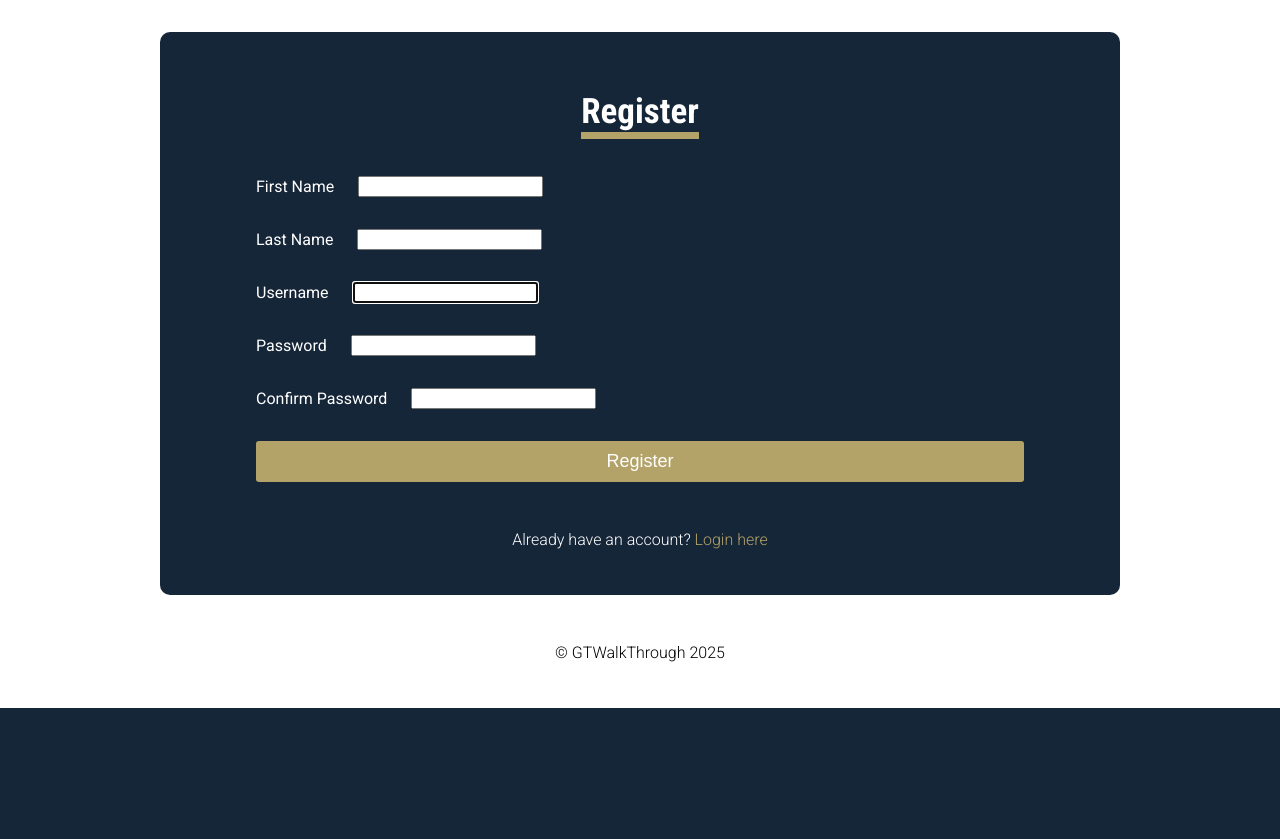
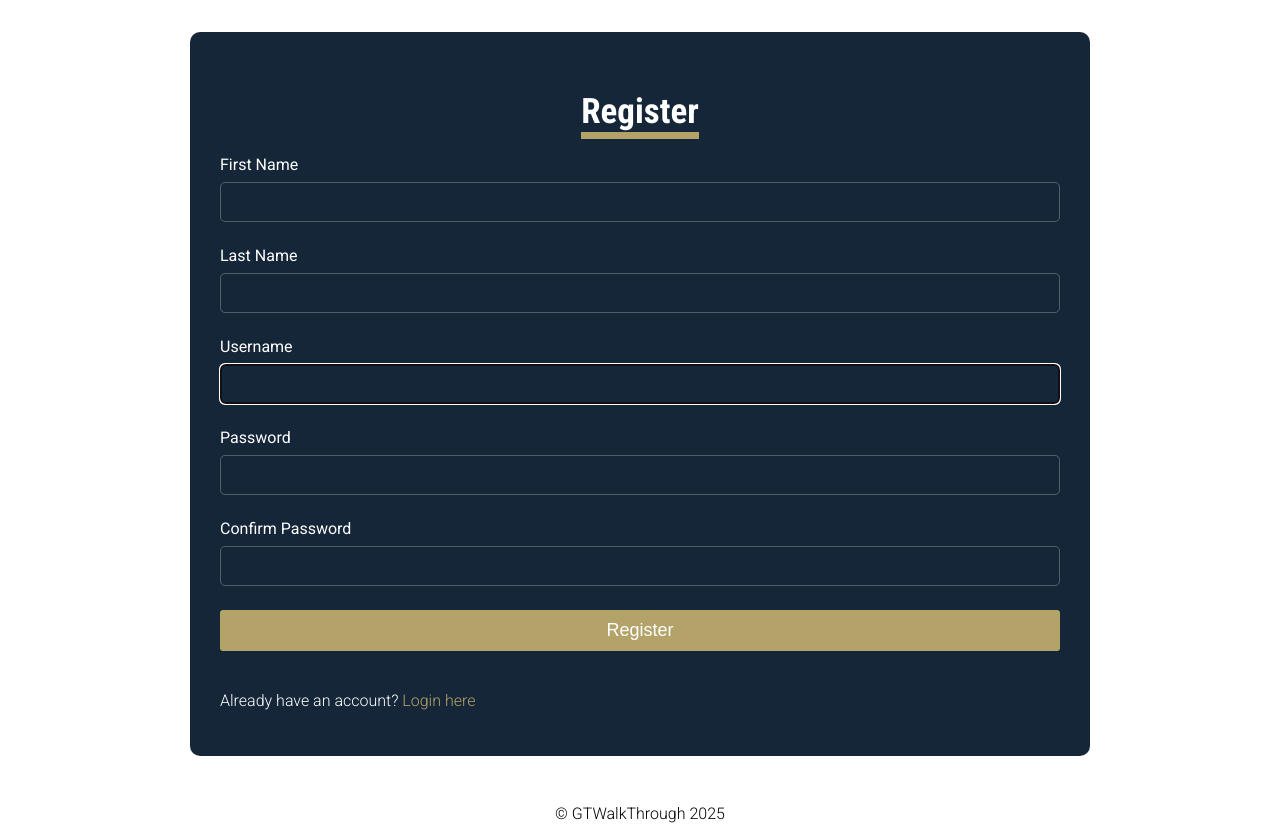
Before and after one commit to nakulshah04/GTWalkThrough, a Django app: page /register/ in a window 1280 px wide. Shown: the part 92-931 px from the top of the page. Before the commit the page ends 800 px from the top, so only its background shows below. Run offline with Django 5.2, Linux system fonts and the light colour scheme.

Commit message:
updated CSS for registration field page

```diff
--- a/gtwt_app/static/css/register.css
+++ /dev/null
@@ -1,98 +0,0 @@
-@import url('https://fonts.googleapis.com/css2?family=Roboto:wght@300;400;700&family=Roboto+Condensed:wght@700&display=swap');
-
-body {
-    font-family: "Roboto", sans-serif;
-    font-weight: 300;
-}
-
-:root {
-    --clr-GT-blue: #162639;
-    --clr-GT-gold: #B3A369;
-}
-
-.container {
-    min-height: 70vh;
-    display: flex;
-    align-items: center;
-    justify-content: center;
-}
-
-.register-container {
-    background-color: var(--clr-GT-blue);
-    display: flex;
-    align-items: center;
-    justify-content: center;
-    flex-direction: column;
-    gap: 0.5em;
-    border-radius: 10px;
-    padding: 30px 0px;
-    width: 80%;
-}
-
-.login-form {
-    display: flex;
-    flex-direction: column;
-    gap: 2em;
-    align-items: center;
-    justify-content: center;
-    background-color: transparent;
-    width: 80%;
-}
-
-.text-field-container {
-    display: flex;
-    flex-direction: row;
-    gap: 1.5em;
-    place-items: center;
-    width: 100%;
-}
-
-.form-label {
-    color: white;
-    font-weight: 500;
-    font-family: "Roboto", sans-serif;
-}
-
-.form-control {
-    background-color: transparent;
-    border: 1px solid rgba(255, 255, 255, 0.253);
-    padding: 10px;
-    border-radius: 5px;
-    color: white;
-    width: 100%;
-}
-
-.title {
-    color: white;
-    font-size: 35px;
-    border-bottom: 7px solid var(--clr-GT-gold);
-    font-family: "Roboto Condensed", sans-serif;
-    font-weight: 700;
-}
-
-.submit-btn {
-    width: 100%;
-    padding: 5px;
-    background-color: var(--clr-GT-gold);
-    border: 0px;
-    color: white;
-    cursor: pointer;
-    font-size: 18px;
-    padding: 10px;
-    border-radius: 3px;
-    font-weight: 500;
-}
-
-.submit-btn:hover {
-    background-color: transparent;
-    border: 1px solid rgba(255, 255, 255, 0.384);
-}
-
-.account-exists {
-    color: white;
-}
-
-.account-exists a {
-    text-decoration: none;
-    color: var(--clr-GT-gold);
-}
--- a/gtwt_app/templates/Auth/register.html
+++ b/gtwt_app/templates/Auth/register.html
@@ -1,6 +1,110 @@
 {% extends "base.html" %} {% load static %} {% block title %}Register - GT
 WalkThrough{% endblock %} {% block content %}
-<link rel="stylesheet" href="{% static 'css/register.css' %}" />
+
+<style>
+  @import url('https://fonts.googleapis.com/css2?family=Roboto:wght@300;400;700&family=Roboto+Condensed:wght@700&display=swap');
+
+  body {
+    font-family: "Roboto", sans-serif;
+    font-weight: 300;
+  }
+
+  :root {
+    --clr-GT-blue: #162639;
+    --clr-GT-gold: #B3A369;
+  }
+
+  .container {
+    min-height: 70vh;
+    display: flex;
+    align-items: center;
+    justify-content: center;
+  }
+
+  .register-container {
+    background-color: var(--clr-GT-blue);
+    display: flex;
+    align-items: center;
+    justify-content: center;
+    flex-direction: column;
+    border-radius: 10px;
+    padding: 30px;
+    width: 100%;
+    max-width: 70%;
+  }
+
+
+
+  .login-form {
+    display: flex;
+    flex-direction: column;
+    gap: 1.5em;
+    width: 100%;
+  }
+
+  .text-field-container {
+    display: flex;
+    flex-direction: column;
+    gap: 0.5em;
+    width: 100%;
+  }
+
+  .form-label {
+    color: white;
+    font-weight: 500;
+    font-family: "Roboto", sans-serif;
+    font-size: 1rem;
+  }
+
+  input,
+  select,
+  textarea {
+    background-color: transparent;
+    border: 1px solid rgba(255, 255, 255, 0.253);
+    padding: 10px;
+    border-radius: 5px;
+    color: white;
+    width: 100%;
+    font-size: 1rem;
+    box-sizing: border-box;
+  }
+
+  .title {
+    color: white;
+    font-size: 35px;
+    border-bottom: 7px solid var(--clr-GT-gold);
+    font-family: "Roboto Condensed", sans-serif;
+    font-weight: 700;
+    margin-bottom: 1rem;
+  }
+
+  .submit-btn {
+    width: 100%;
+    padding: 10px;
+    background-color: var(--clr-GT-gold);
+    border: none;
+    color: white;
+    cursor: pointer;
+    font-size: 18px;
+    border-radius: 3px;
+    font-weight: 500;
+  }
+
+  .submit-btn:hover {
+    background-color: transparent;
+    border: 1px solid rgba(255, 255, 255, 0.384);
+  }
+
+  .account-exists {
+    color: white;
+  }
+
+  .account-exists a {
+    text-decoration: none;
+    color: var(--clr-GT-gold);
+  }
+</style>
+
 
 <div class="container mt-5">
   <div class="register-container mx-auto p-4 bg-dark text-light rounded">
```
Also changed, not shown: db.sqlite3.
